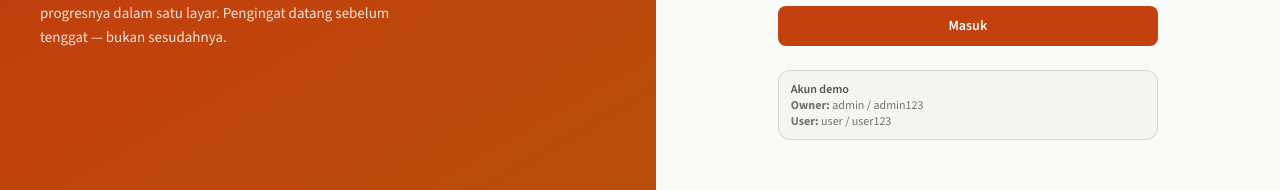
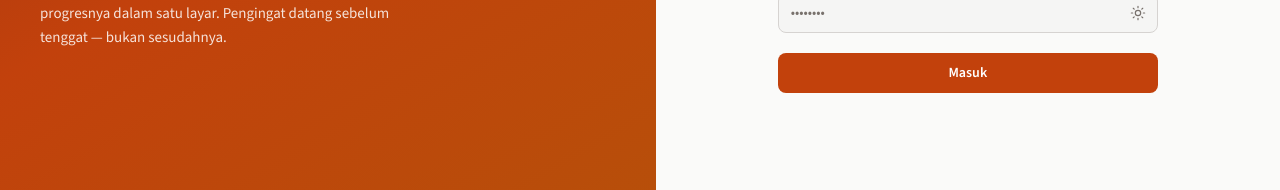
Before and after one commit to velora-1d/Mng-Task, a SvelteKit app: page /login in a window 1280 px wide. Shown: the part 449-639 px from the top of the page. Built offline with nearby package versions, Linux system fonts and the light colour scheme; no server answers; the database is empty.

Commit message:
fix: remove demo account info box from login UI

```diff
--- a/src/routes/login/+page.svelte
+++ b/src/routes/login/+page.svelte
@@ -1,6 +1,5 @@
 <script lang="ts">
 	import { enhance } from '$app/forms';
-	import { dev } from '$app/env';
 	import Button from '#lib/components/ui/Button.svelte';
 	import Input from '#lib/components/ui/Input.svelte';
 	import Icon from '#lib/components/ui/Icon.svelte';
@@ -141,14 +140,6 @@
 					{submitting ? 'Memeriksa…' : 'Masuk'}
 				</Button>
 			</form>
-
-			{#if dev}
-				<div class="mt-6 rounded-lg border border-border-base bg-surface px-3 py-2.5 text-xs text-ink-muted">
-					<p class="mb-1 font-semibold text-ink-secondary">Akun demo</p>
-					<p><strong>Owner:</strong> admin / admin123</p>
-					<p><strong>User:</strong> user / user123</p>
-				</div>
-			{/if}
 		</div>
 	</div>
 </div>
```
